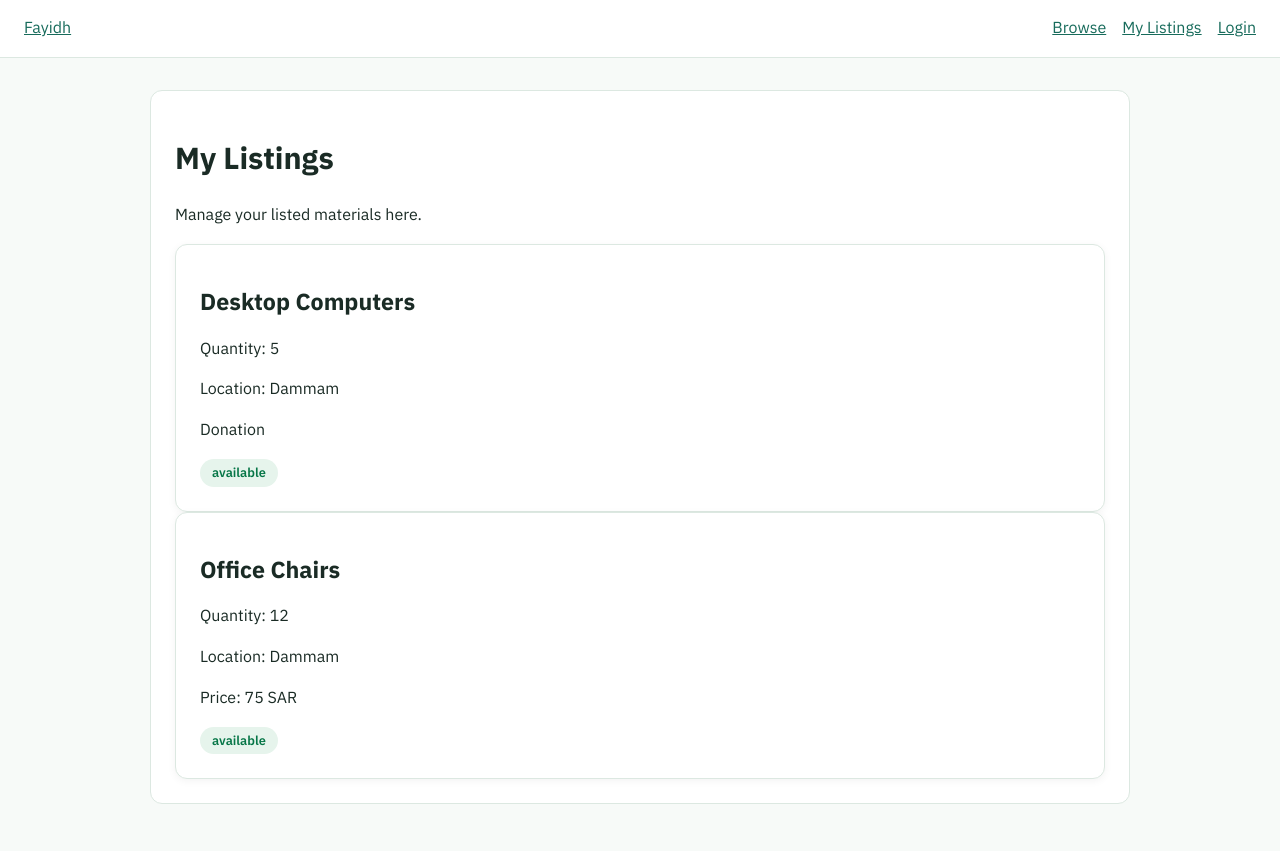
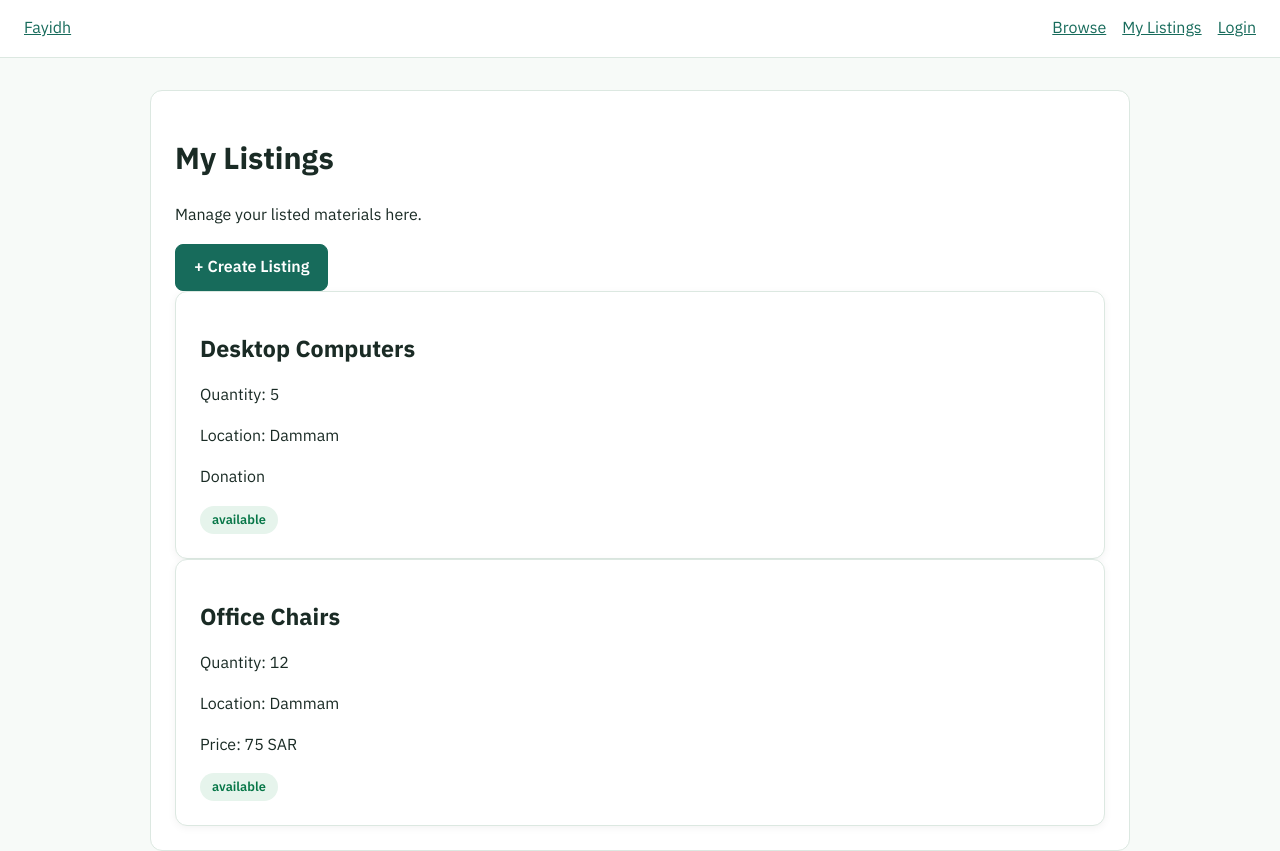
Before and after one commit to nora-alqahtani/Fayidh, a React (Vite) app: page /my-listings in a window 1280 px wide. Shown: the top 851 px of the page. Built offline with nearby package versions, Linux system fonts and the light colour scheme.

Commit message:
Add Create Listing navigation

```diff
--- a/src/pages/m3-listings/MyListings.jsx
+++ b/src/pages/m3-listings/MyListings.jsx
@@ -1,6 +1,5 @@
-
 import { mockListings } from "../../data/mockListings";
-
+import { Link } from "react-router-dom";
 export default function MyListings() {
   // Temporary seller ID for testing
   const currentSellerId = "u-org-1";
@@ -14,6 +13,9 @@ export default function MyListings() {
     <section className="page">
       <h1>My Listings</h1>
       <p>Manage your listed materials here.</p>
+      <Link to="/listings/new" className="btn btn-primary">
+        + Create Listing
+      </Link>
 
       {myListings.length === 0 && (
         <p>You have no listings yet.</p>
```
